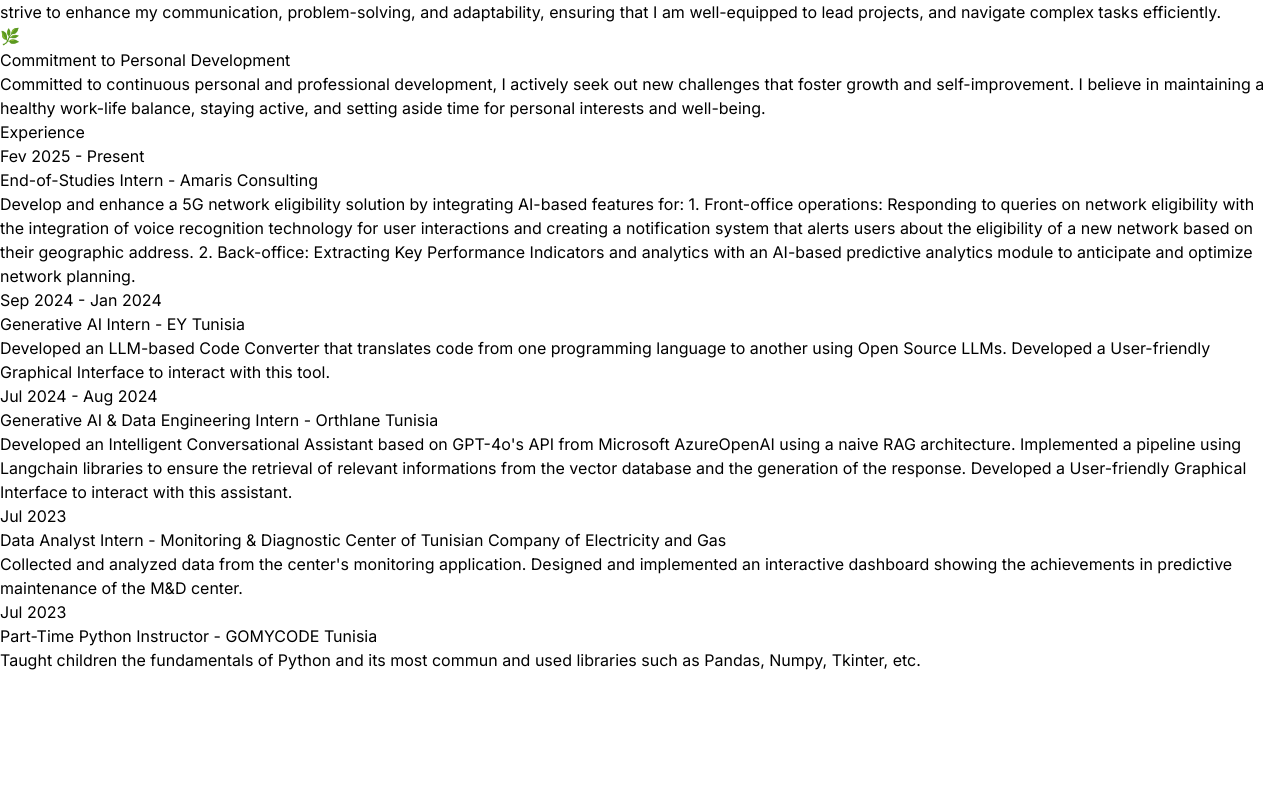
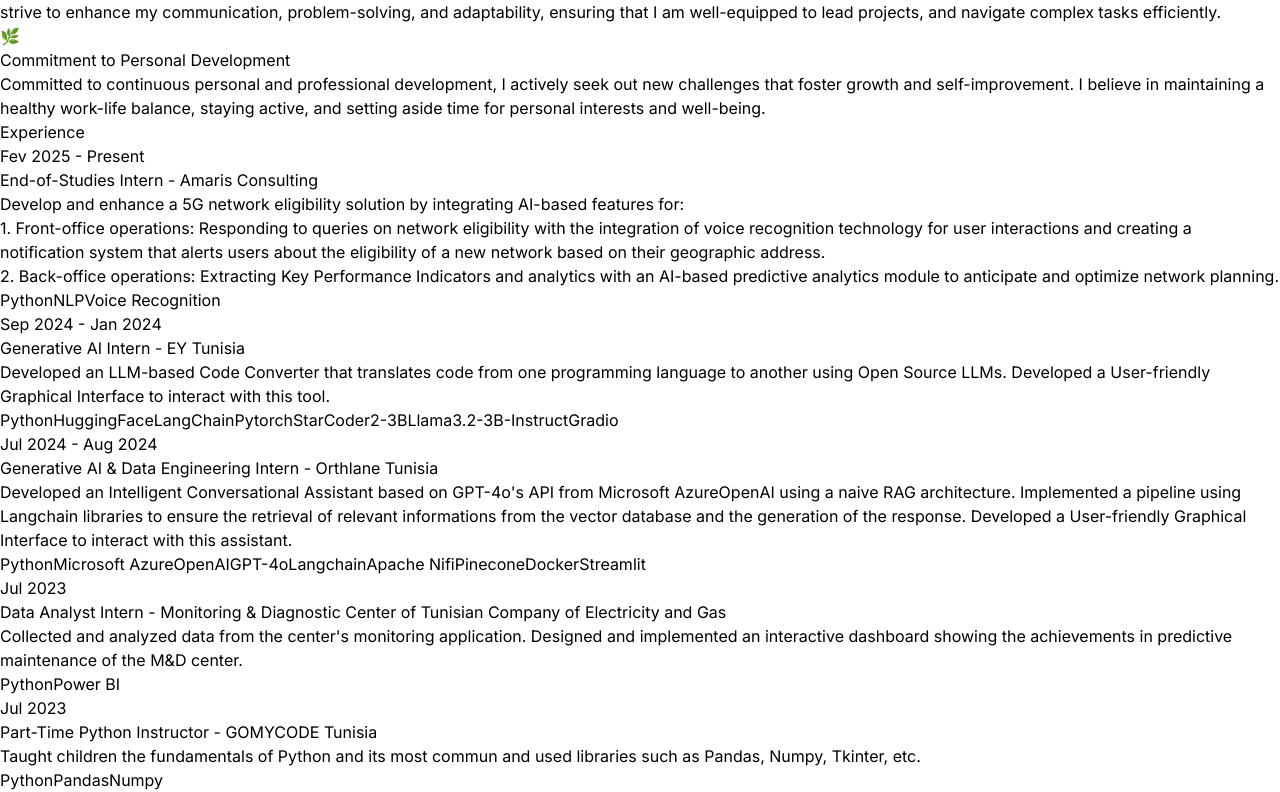
Before and after one commit to cyrineanene/Personal_Portfolio, a React (Vite) app: page / in a window 1280 px wide. Shown: the part 817-1609 px from the top of the page. Before the commit the page ends 1489 px from the top, so only its background shows below. Built offline with nearby package versions, Linux system fonts and the light colour scheme.

Commit message:
Experience section completed

```diff
--- a/src/components/Experience.jsx
+++ b/src/components/Experience.jsx
@@ -16,7 +16,12 @@
                         <h6 className="mb-2 font-semibold">
                             {experience.role} - <span className="text-sm text-purple-100 ">{experience.company}</span>
                         </h6>
-                        <p>{experience.description}</p>
+                        <p className="mb-4 text-neutral-400"><div dangerouslySetInnerHTML={{ __html: experience.description }} /></p>
+                        <div className="flex flex-wrap">
+                        {experience.technologies.map((tech, index) => (
+                            <span key={index} className="mr-2 mt-1 rounded bg-neutral-900 px-2 py-1 text-sm font-medium text-purple-800">{tech}</span>
+                        ))}
+                        </div>
                     </div>
                 </div>
             )
--- a/src/constants/index.js
+++ b/src/constants/index.js
@@ -19,9 +19,9 @@
     year: "Fev 2025 - Present",
     role: "End-of-Studies Intern",
     company: "Amaris Consulting",
-    description: `Develop and enhance a 5G network eligibility solution by integrating AI-based features for:
-    1. Front-office operations: Responding to queries on network eligibility with the integration of voice recognition technology for user interactions and creating a notification system that alerts users about the eligibility of a new network based on their geographic address.
-    2. Back-office: Extracting Key Performance Indicators and analytics with an AI-based predictive analytics module to anticipate and optimize network planning.`,
+    description: `Develop and enhance a 5G network eligibility solution by integrating AI-based features for:<br />
+    1. Front-office operations: Responding to queries on network eligibility with the integration of voice recognition technology for user interactions and creating a notification system that alerts users about the eligibility of a new network based on their geographic address.<br />
+    2. Back-office operations: Extracting Key Performance Indicators and analytics with an AI-based predictive analytics module to anticipate and optimize network planning.`,
     technologies: ["Python", "NLP", "Voice Recognition"],
   },
   {
```
